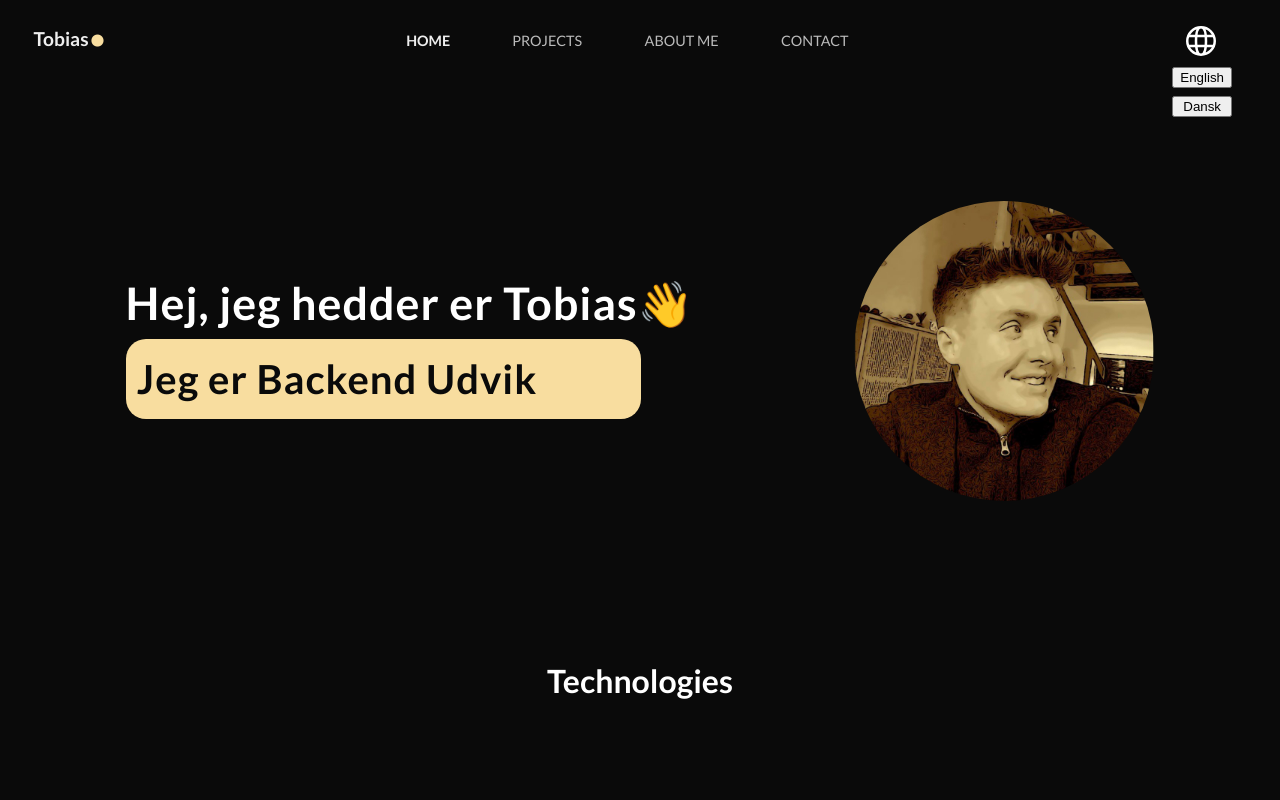
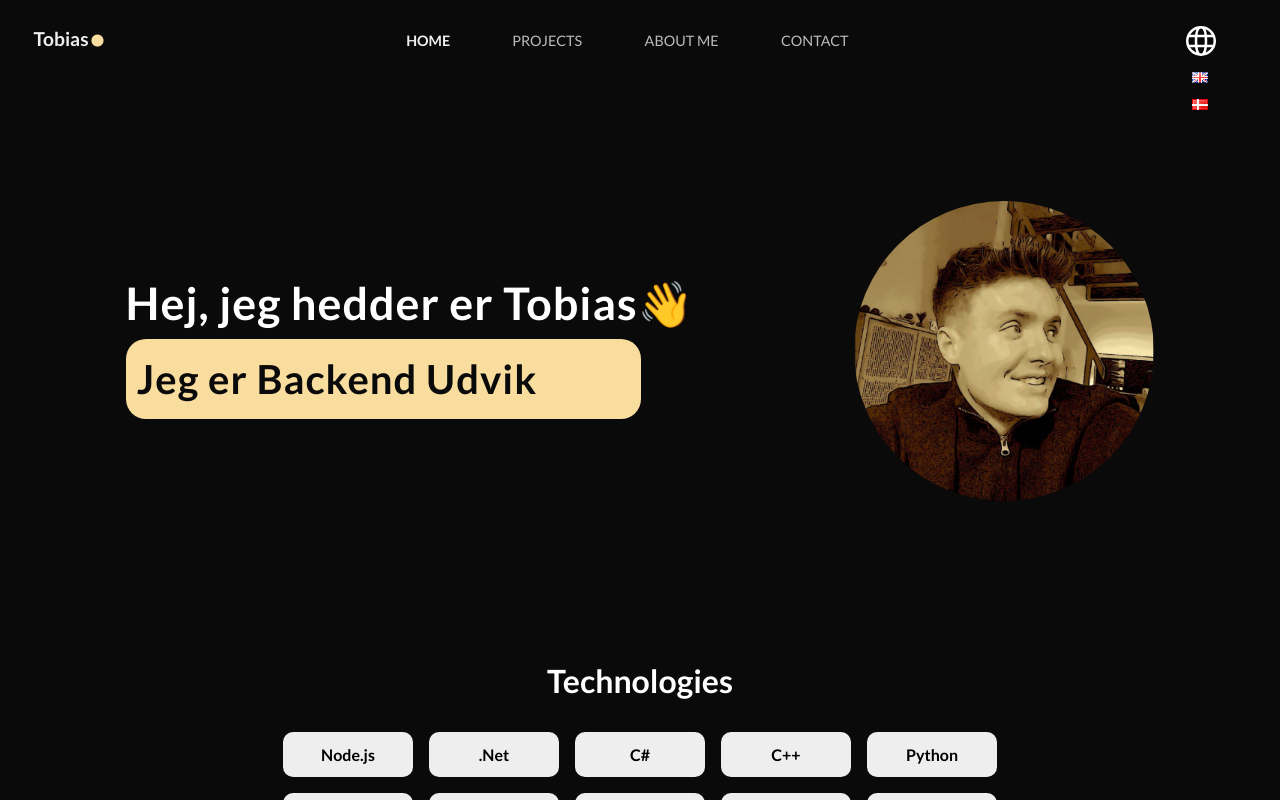
Before and after one commit to TobiasAagaard/portfolio, a React (Vite) app in the folder Frontend/: page / in a window 1280 px wide. Both pictures are taken after a click on the icon 1201 px from the left and 40 px from the top of the page. Shown: the top 800 px of the page. Built offline with nearby package versions, Linux system fonts and the light colour scheme.

Commit message:
New my tech design - There is no animation over it yeet

```diff
--- a/Frontend/src/Components/LanguageSelector/LanguageSelector.scss
+++ b/Frontend/src/Components/LanguageSelector/LanguageSelector.scss
@@ -11,9 +11,14 @@
     display: flex;
     flex-direction: column;
     position: absolute;
-    right: 3rem;
-    top: 4.2rem;
+    right: 4.47rem;
+    top: 4.5rem;
     gap: 0.5rem;
+    img {
+        margin-bottom: 0.5rem;
+        width: 15ox;
+        cursor: pointer;
+    }
 }
 
 @media only screen and (max-width: 880px) {
@@ -23,6 +28,6 @@
     }
 
     .lngBtnDropdown {
-        right: 5rem;
+        right: 6.5rem;
     }
 }
--- a/Frontend/src/Components/LanguageSelector/LanguageSelector.tsx
+++ b/Frontend/src/Components/LanguageSelector/LanguageSelector.tsx
@@ -2,17 +2,19 @@ import { useEffect, useState } from "react"
 import { useTranslation } from "react-i18next"
 import { GrLanguage } from "react-icons/gr";
 import "./LanguageSelector.scss"
+import denmarkImg from "../../assets/denmark.png";
+import englandImg from "../../assets/england.png";
 
 interface Language {
-    code: string,
-    lang: string
+    code: string;
+    lang: string;
+    img: string; // Image path or URL
 }
 
 const language: Language[] = [
-    {code: "en", lang: "English"},
-    {code: "dk", lang: "Dansk"},
-
-]
+    { code: "en", lang: "English", img: englandImg },
+    { code: "dk", lang: "Dansk", img: denmarkImg },
+];
 
 
 
@@ -45,15 +47,14 @@ const changeLanguage = (lng: string) => {
                 <div className="lngBtnDropdown">
                 {language.map((lng) => {
                     return (
-                        <button
+                        <img src={lng.img}
                         key={lng.code}
                         onClick={() => {
                             changeLanguage(lng.code);
                             handleToggle();
                         }}
-                    >
-                        {lng.lang}
-                    </button>
+                    />
+
                 )})}
                 </div>
         )}
--- a/Frontend/src/Components/Tech/Tech.scss
+++ b/Frontend/src/Components/Tech/Tech.scss
@@ -4,38 +4,41 @@
     white-space: nowrap;
     color: #fff;
     z-index: 0;
+}
 
-    h3 {
-        margin: 0 0 5rem 0;
-        font-size: 2rem;
-        text-align: center;
-
-    }
+.tech-grid h3 {
+    margin: 0 0 2rem 0;
+    font-size: 2rem;
+    text-align: center;
+}
 
 .tech-track {
+    margin: auto;
     display: flex;
-    animation: marquee-scroll 50s linear infinite alternate;
-    width: max-content;
-
+    flex-wrap: wrap;
+    justify-content: center; /* Ensures alignment */
+    max-width: 53rem;
+    gap: 1rem;
+}
 
 .tech-item {
     display: flex;
-    min-width: 200px;
     justify-content: center;
     align-items: center;
-    flex-direction: column;
-}
-}:hover {
-    animation-play-state: paused;
-}
 }
 
-
-@keyframes marquee-scroll {
-    from {
-        transform: translateX(50%);
-    }
-    to {
-        transform: translateX(0);
-    }
+.tech-name {
+    padding: 0;
+    margin: 0;
+    width: 130px; /* Slightly increased for better alignment */
+    height: 45px; /* Adjusted for consistency */
+    display: flex;
+    justify-content: center;
+    align-items: center;
+    border-radius: 10px;
+    font-weight: 700;
+    color: #000;
+    background-color: #eee;
+    text-align: center;
+    font-size: 1rem; /* Make text more readable */
 }
--- a/Frontend/src/Components/Tech/Tech.tsx
+++ b/Frontend/src/Components/Tech/Tech.tsx
@@ -1,60 +1,32 @@
 import {JSX, useState } from "react";
 import { motion } from "framer-motion";
-import {
-
-  SiCss3,
-  SiExpress,
-  SiFigma,
-  SiGithub,
-  SiHtml5,
-  SiJavascript,
-  SiNextdotjs,
-  SiNodedotjs,
-  SiPostgresql,
-  SiSequelize,
-  SiReact,
-  SiDotnet,
-  SiTailwindcss,
-  SiTypescript,
-  SiUbuntu,
-  SiVercel,
-  SiPython,
-  SiCplusplus
-
-} from "react-icons/si";
-import { TbBrandCSharp } from "react-icons/tb";
-import { DiVisualstudio } from "react-icons/di";
 
 import "./Tech.scss";
 
-const size = 30;
-
 interface Tech {
   name: string;
-  icon: JSX.Element;
+
 }
 
 const techs: Tech[] = [
-  { name: "Node.js", icon: <SiNodedotjs size={size} /> },
-  { name: ".Net", icon: <SiDotnet size={size} /> },
-  { name: "C#", icon: <TbBrandCSharp  size={size} /> },
-  { name: "C++", icon: <SiCplusplus size={size} /> },
-  { name: "React", icon: <SiReact size={size} /> },
-  { name: "Express.js", icon: <SiExpress size={size} /> },
-  { name: "Next.js", icon: <SiNextdotjs size={size} /> },
-  { name: "Tailwind CSS", icon: <SiTailwindcss  size={size} /> },
-  { name: "CSS", icon: <SiCss3  size={size} /> },
-  { name: "HTML", icon: <SiHtml5 size={size} /> },
-  { name: "JavaScript", icon: <SiJavascript size={size} /> },
-  { name: "TypeScript", icon: <SiTypescript size={size} /> },
-  { name: "PostgreSQL", icon: <SiPostgresql size={size} /> },
-  { name: "Sequelize  ORM", icon: <SiSequelize size={size} /> },
-  { name: "Figma", icon: <SiFigma size={size} /> },
-  { name: "Github", icon: <SiGithub size={size} /> },
-  { name: "Vercel", icon: <SiVercel size={size} /> },
-  { name: "Python", icon: <SiPython size={size} /> },
-  { name: "Visual Studio Code", icon: <DiVisualstudio size={size} /> },
-  { name: "Ubuntu", icon: <SiUbuntu size={size} /> },
+  { name: "Node.js" },
+  { name: ".Net" },
+  { name: "C#"},
+  { name: "C++"},
+  { name: "Python" },
+  { name: "React" },
+  { name: "Express.js"},
+  { name: "Next.js" },
+  { name: "Tailwind CSS" },
+  { name: "CSS" },
+  { name: "HTML" },
+  { name: "JavaScript" },
+  { name: "TypeScript" },
+  { name: "PostgreSQL" },
+  { name: "Sequelize  ORM" },
+  { name: "Figma"},
+  { name: "Github" },
+  { name: "Vercel"},
 ];
 
 export const Tech: React.FC = () => {
@@ -71,7 +43,6 @@ export const Tech: React.FC = () => {
       <div className="tech-track">
         {techsList.map((skill, index) => (
           <div key={index} className="tech-item">
-            <span className="tech-icon">{skill.icon}</span>
             <p className="tech-name">{skill.name}</p>
           </div>
         ))}
```
Also changed, not shown: Frontend/src/assets/denmark.png (added), Frontend/src/assets/england.png (added).
